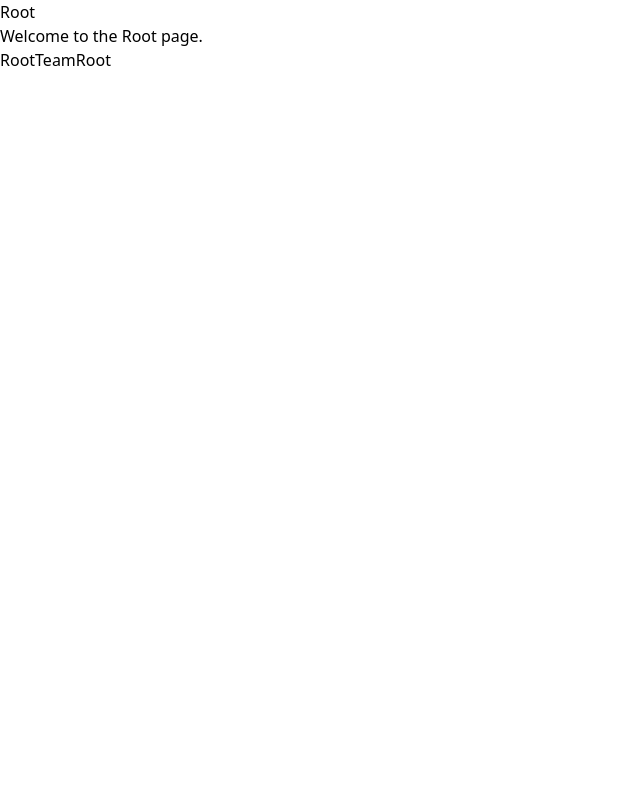
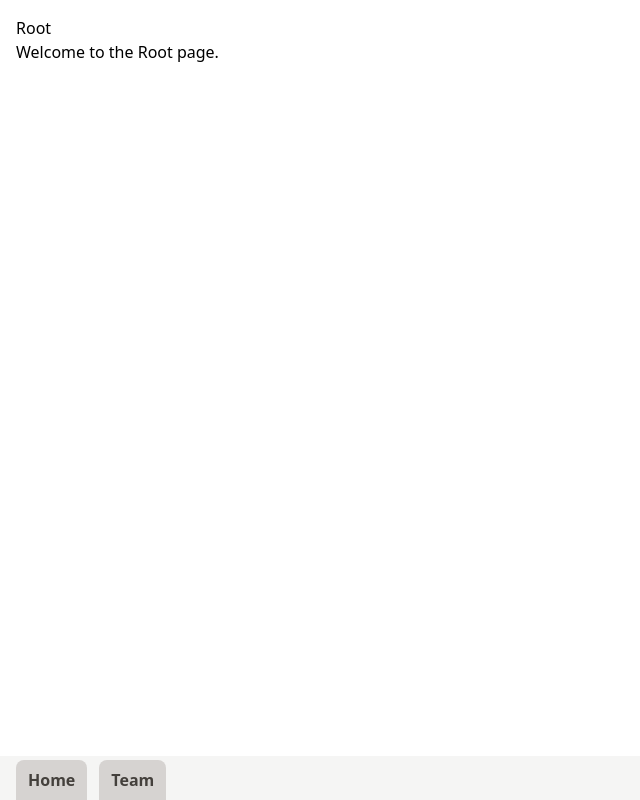
Before and after one commit to MarcinOstaszewski/skirmish-battle-app, a React (Vite) app: page / in a window 1280 px wide. Shown: the whole page, without its empty margins (0-640 px from the left). Built offline with nearby package versions, Linux system fonts and the light colour scheme.

Commit message:
add basic Routing structure;

```diff
--- /dev/null
+++ b/src/Navbar/NavLi.tsx
@@ -0,0 +1,9 @@
+import { Link } from "react-router-dom";
+
+export default function NavLi({to, title}: {to: string, title: string}) {
+  return (
+    <li className="inline-block mr-3 px-3 py-2 bg-stone-300 text-stone-700 font-bold rounded-t-lg">
+      <Link to={to}>{title}</Link>
+    </li>
+  );
+}
--- a/src/Navbar/Navbar.tsx
+++ b/src/Navbar/Navbar.tsx
@@ -1,11 +1,14 @@
-import { Link } from "react-router-dom";
+import NavLi from "./NavLi";
 
 export default function Navbar() {
   return (
-    <div className="">
-      <Link to="/">Root</Link>
-      <Link to="/team">Team</Link>
-      <Link to="/">Root</Link>
+    <div className="fixed -bottom-0 w-full bg-stone-100 overflow-x-scroll pt-1">
+      <nav>
+        <ul className="flex mx-4">
+          <NavLi to="/" title="Home"/>
+          <NavLi to="/team" title="Team"/>
+        </ul>
+      </nav>
     </div>
   );
 }
--- a/src/pages/RootLayout.tsx
+++ b/src/pages/RootLayout.tsx
@@ -3,9 +3,11 @@ import Navbar from "../Navbar/Navbar";
 
 export default function RootLayout() {
   return (
-    <div className="fixed">
-      <Outlet />
+    <>
+      <div className="w-full h-full p-4">
+        <Outlet />
+      </div>
       <Navbar />
-    </div>
+    </>
   );
 }
--- /dev/null
+++ b/src/pages/Team.tsx
@@ -0,0 +1,9 @@
+
+export default function Team() {
+  return (
+    <div className="w-full h-full">
+      <h1>Team</h1>
+      <p>Welcome to the Team page.</p>
+    </div>
+  );
+}
```
